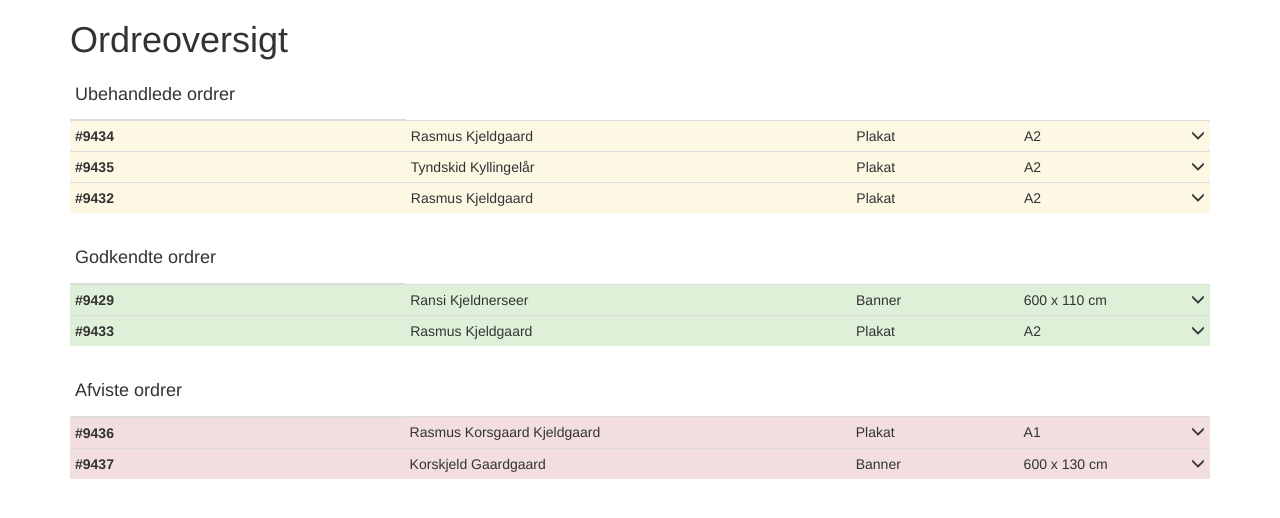
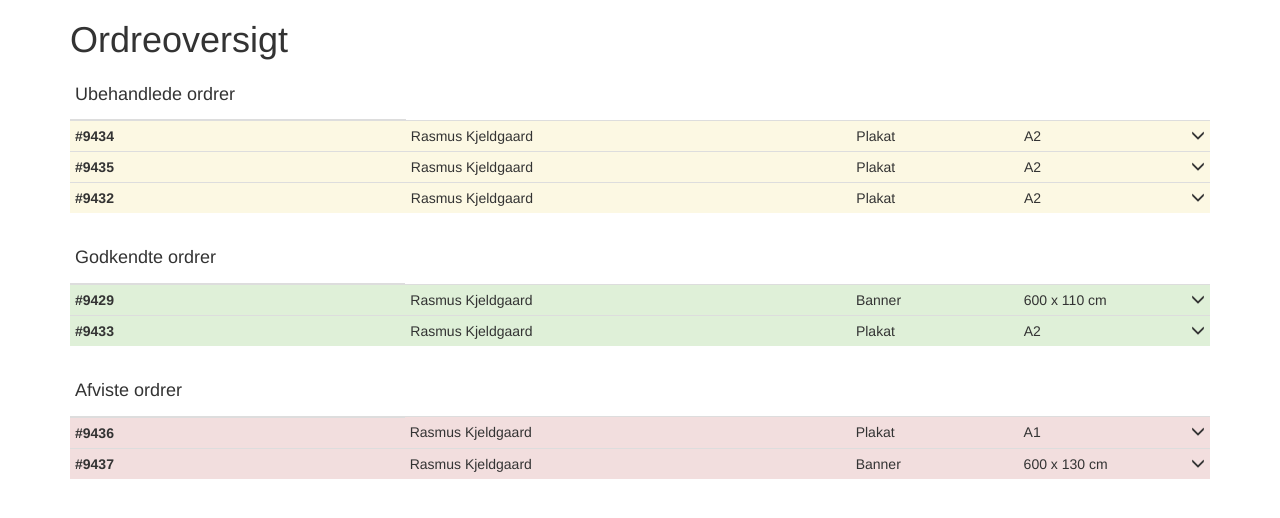
Before and after one commit to nicklasjust/nordgrafisk, a PHP site: page /NGInterface.php in a window 1280 px wide. Shown: the top 518 px of the page. Run offline with PHP 8.4, Linux system fonts and the light colour scheme; some libraries are stand-ins or nearby versions.

Commit message:
Ændring i navne

```diff
--- a/NGInterface.php
+++ b/NGInterface.php
@@ -87,7 +87,7 @@
 					<tr data-toggle="collapse" data-target="#collapsableContent-9435" class="accordion-toggle warning">
 
 						<th scope="row">#9435</th>
-						<td class="custom-td-name">Tyndskid Kyllingelår</td>
+						<td class="custom-td-name">Rasmus Kjeldgaard</td>
 						<td class="custom-td-type">Plakat</td>
 						<td class="custom-td-format">A2</td>
 						<td><span class="glyphicon glyphicon-menu-down" aria-hidden="true"></span></td>
@@ -238,7 +238,7 @@
 					<tr data-toggle="collapse" data-target="#collapsableContent-9429" class="accordion-toggle success">
 
 						<th scope="row">#9429</th>
-						<td class="custom-td-name">Ransi Kjeldnerseer</td>
+						<td class="custom-td-name">Rasmus Kjeldgaard</td>
 						<td class="custom-td-type">Banner</td>
 						<td class="custom-td-format">600 x 110 cm</td>
 						<td><span class="glyphicon glyphicon-menu-down" aria-hidden="true"></span></td>
@@ -388,7 +388,7 @@
 					<tr data-toggle="collapse" data-target="#collapsableContent-9436" class="accordion-toggle danger">
 
 						<th scope="row">#9436</th>
-						<td class="custom-td-name">Rasmus Korsgaard Kjeldgaard</td>
+						<td class="custom-td-name">Rasmus Kjeldgaard</td>
 						<td class="custom-td-type">Plakat</td>
 						<td class="custom-td-format">A1</td>
 						<td><span class="glyphicon glyphicon-menu-down" aria-hidden="true"></span></td>
@@ -456,7 +456,7 @@
 					<tr data-toggle="collapse" data-target="#collapsableContent-9437" class="accordion-toggle danger">
 
 						<th scope="row">#9437</th>
-						<td class="custom-td-name">Korskjeld Gaardgaard</td>
+						<td class="custom-td-name">Rasmus Kjeldgaard</td>
 						<td class="custom-td-type">Banner</td>
 						<td class="custom-td-format">600 x 130 cm</td>
 						<td><span class="glyphicon glyphicon-menu-down" aria-hidden="true"></span></td>
```
